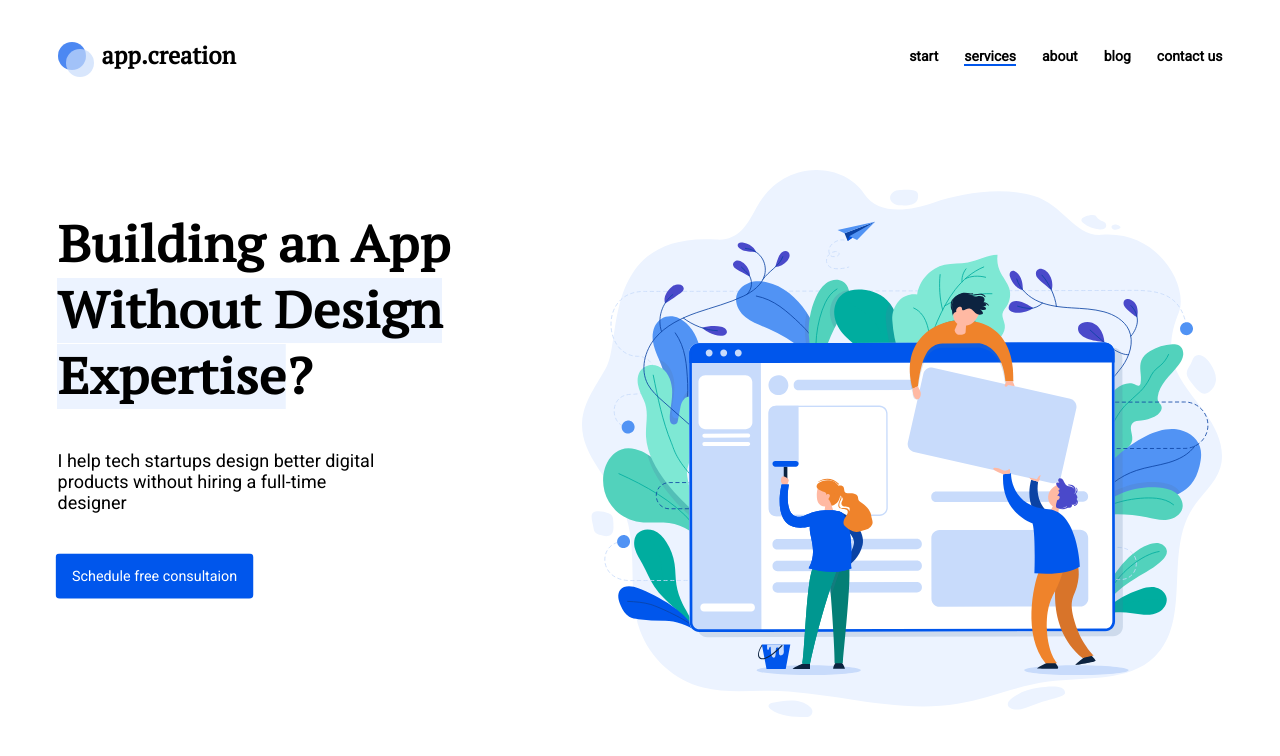
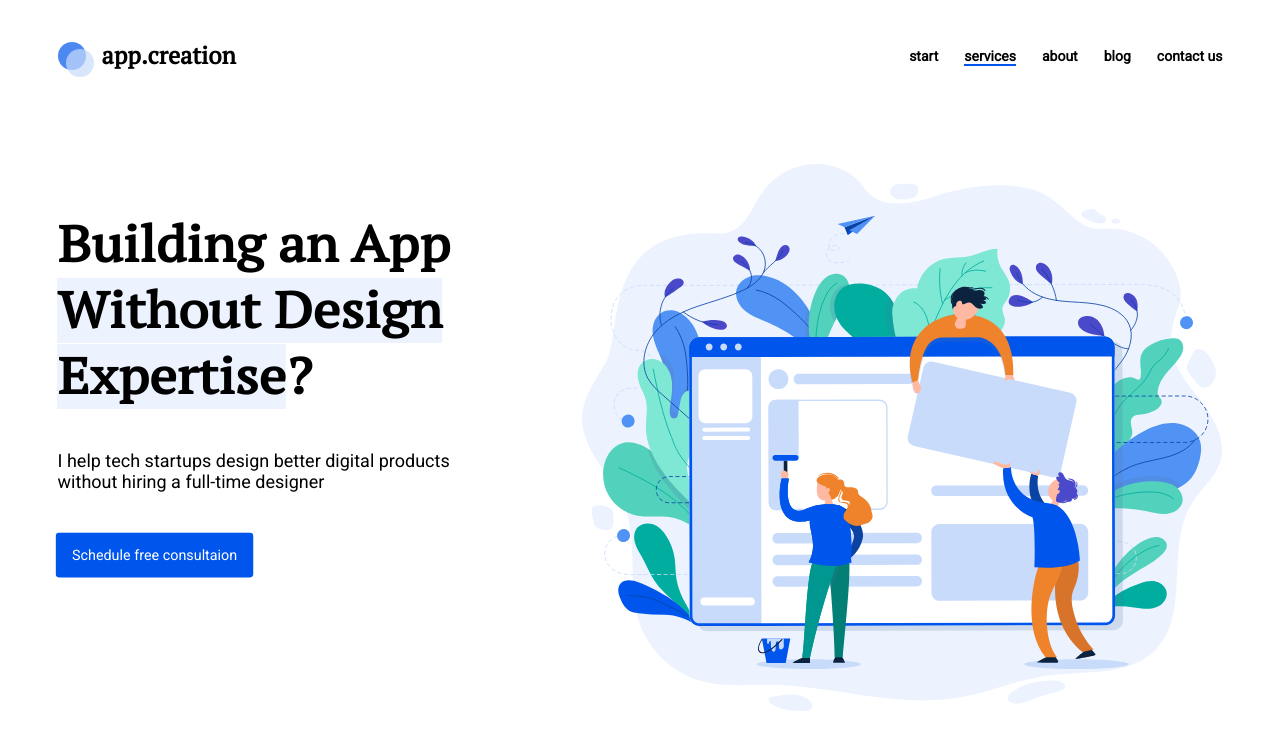
Before and after one commit to WebHeroSchool/deolinne_HTMLCSScourse, a plain HTML site: page index.html in a window 1280 px wide. Drawn offline with Linux system fonts and the light colour scheme.

Commit message:
Адаптивная верстка #4 - исправления

```diff
--- a/styles.css
+++ b/styles.css
@@ -324,7 +324,7 @@ body{
     }
 }
 
-@media(min-width:1023px) and (max-width: 1366px){
+@media(min-width:1024px) and (max-width: 1366px){
     .wrapper{
         width: 91%;
     }
@@ -343,11 +343,13 @@ body{
 
     .main__title{
         font: bold 50px/66px PT-Serif, serif;
+        padding-right: 53%;
     }
 
     .main__description{
         font-size: 18px;
         line-height: 21px;
+        width: 37%;
     }
 
     .main__button{
```
